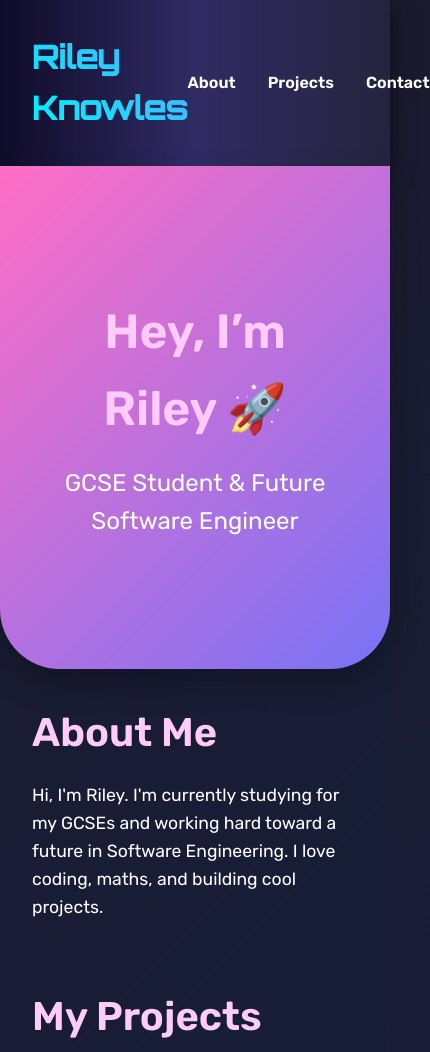
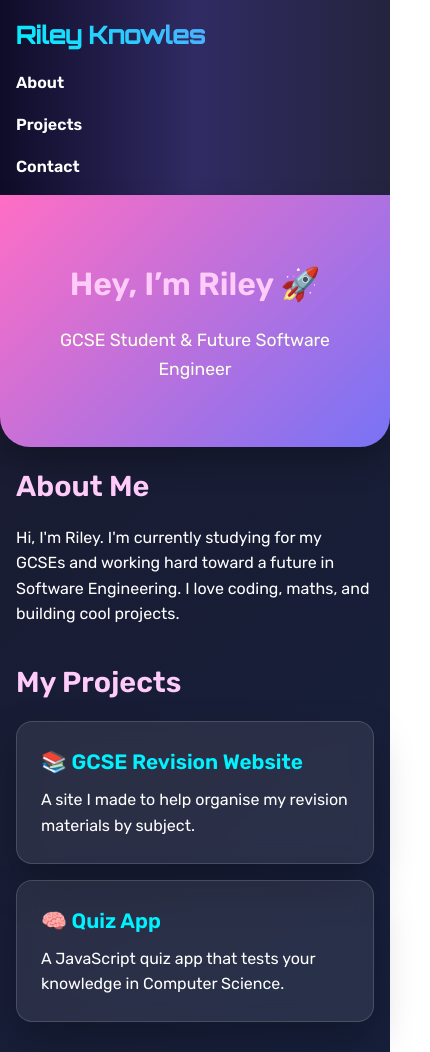
Before and after one commit to Riley36666/Portfolio, a website: page index.html in a window 390 px wide. Shown: the top 1052 px of the page, 430 px wide, since content can reach past the window. Drawn offline with Linux system fonts and the light colour scheme.

Commit message:
Update index.html

```diff
--- a/index.html
+++ b/index.html
@@ -161,6 +161,77 @@
       margin-top: 3rem;
       border-top: 2px solid #222;
     }
+
+    /* --- Mobile Styles (Responsive) --- */
+    @media (max-width: 768px) {
+      body {
+        font-size: 16px;
+      }
+
+      .container {
+        padding: 1rem;
+        width: 100%;
+      }
+
+      nav {
+        flex-direction: column;
+        align-items: flex-start;
+        gap: 1rem;
+      }
+
+      .logo {
+        font-size: 1.5rem;
+      }
+
+      .nav-links {
+        flex-direction: column;
+        width: 100%;
+        gap: 1rem;
+      }
+
+      .nav-links a {
+        font-size: 1rem;
+        padding: 0.5rem 0;
+      }
+
+      #hero {
+        padding: 3rem 1rem;
+        text-align: center;
+        border-bottom-left-radius: 30px;
+        border-bottom-right-radius: 30px;
+      }
+
+      #hero h2 {
+        font-size: 2rem;
+      }
+
+      #hero p {
+        font-size: 1.1rem;
+      }
+
+      section h2 {
+        font-size: 1.8rem;
+      }
+
+      section p {
+        font-size: 1rem;
+        width: 100%;
+      }
+
+      .project-card {
+        padding: 1.5rem;
+        margin: 1rem 0;
+      }
+
+      .project-card h3 {
+        font-size: 1.3rem;
+      }
+
+      footer {
+        font-size: 0.9rem;
+        padding: 1.5rem;
+      }
+    }
   </style>
 </head>
 <body>
```
